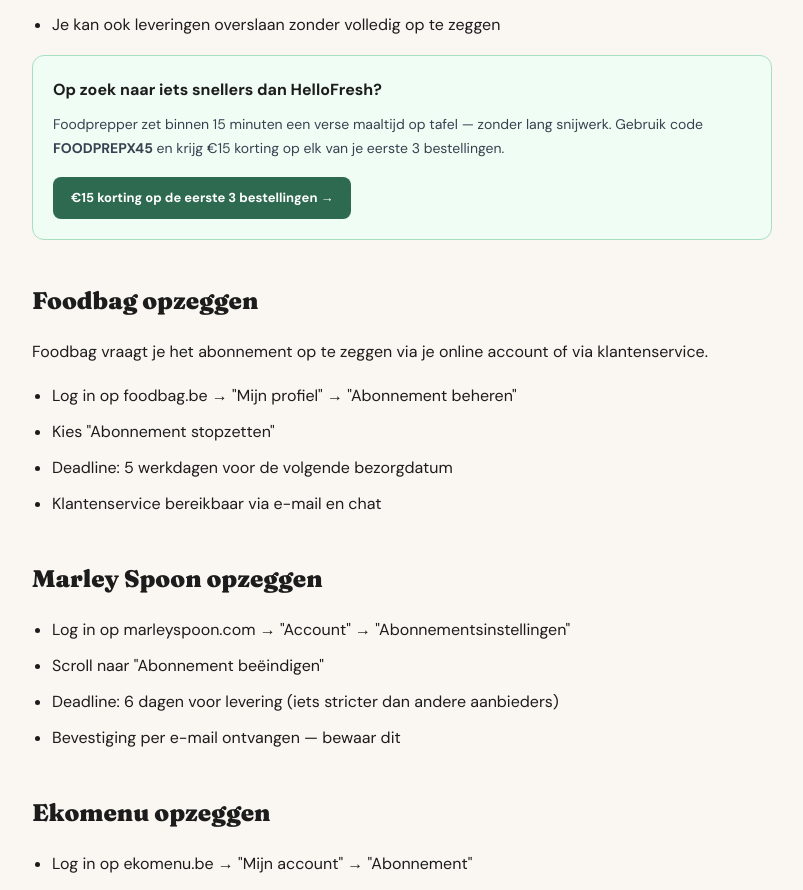
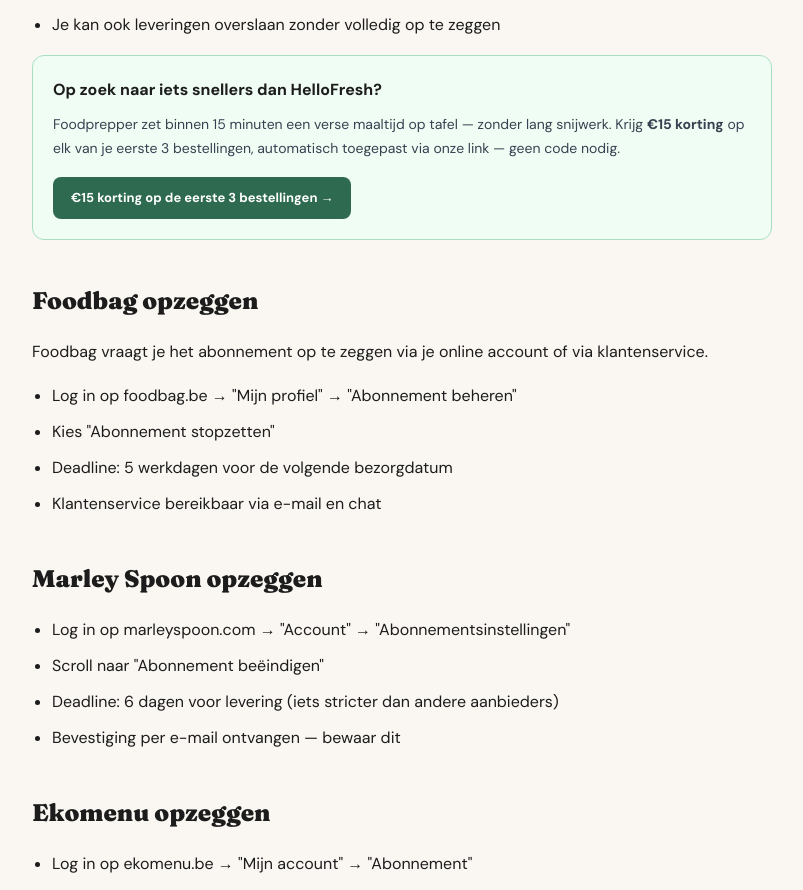
Before and after one commit to fetspets/bestemaaltijdbox, a Next.js app: page /blog/hoe-maaltijdbox-opzeggen-belgie in a window 1280 px wide. Shown: the part 1588-2478 px from the top of the page, without its empty margins (238-1041 px from the left). Built offline with nearby package versions, Linux system fonts and the light colour scheme.

Commit message:
auto: update page.tsx

```diff
--- a/src/app/blog/[slug]/page.tsx
+++ b/src/app/blog/[slug]/page.tsx
@@ -199,7 +199,7 @@ export default async function BlogDetailPage({ params }: { params: Promise<{ slu
                       Op zoek naar iets snellers dan HelloFresh?
                     </p>
                     <p style={{ fontSize: 14, lineHeight: 1.75, color: '#374151', marginBottom: 16, marginTop: 0 }}>
-                      Foodprepper zet binnen 15 minuten een verse maaltijd op tafel — zonder lang snijwerk. Gebruik code <strong>FOODPREPX45</strong> en krijg €15 korting op elk van je eerste 3 bestellingen.
+                      Foodprepper zet binnen 15 minuten een verse maaltijd op tafel — zonder lang snijwerk. Krijg <strong>€15 korting</strong> op elk van je eerste 3 bestellingen, automatisch toegepast via onze link — geen code nodig.
                     </p>
                     <a
                       href="https://deals.foodprepper.be/c?c=40691&m=2545927&a=507243&r=&u="
```
